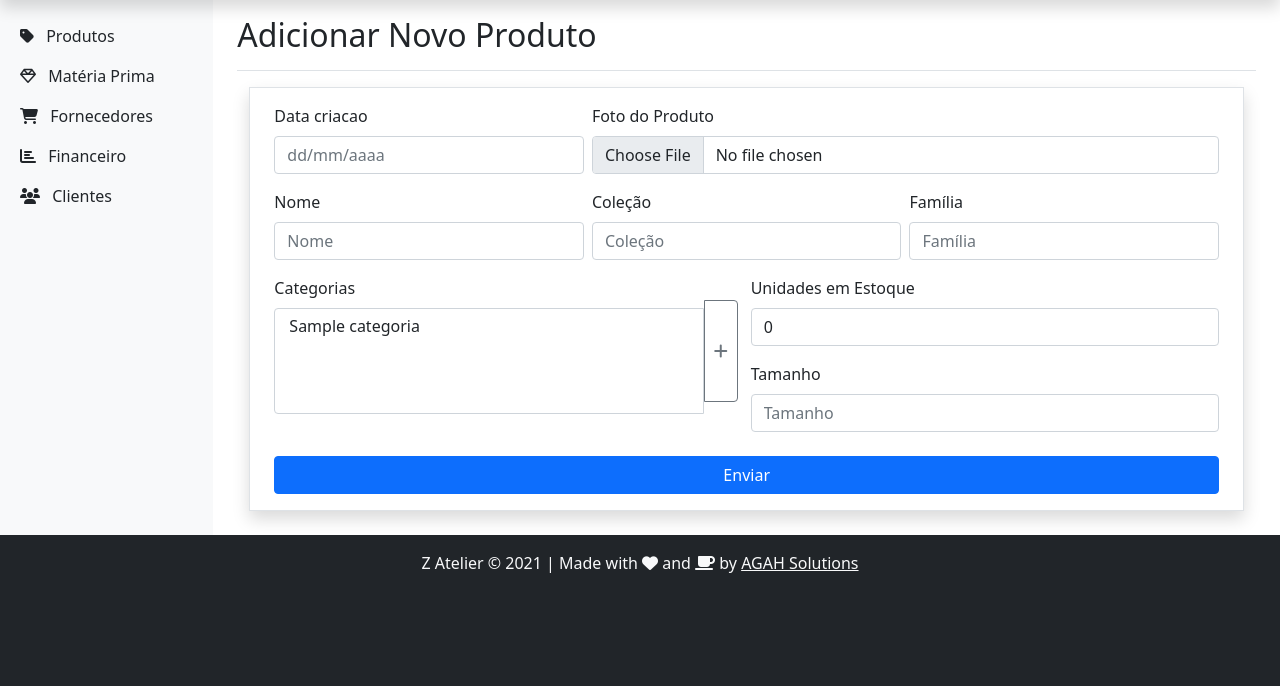
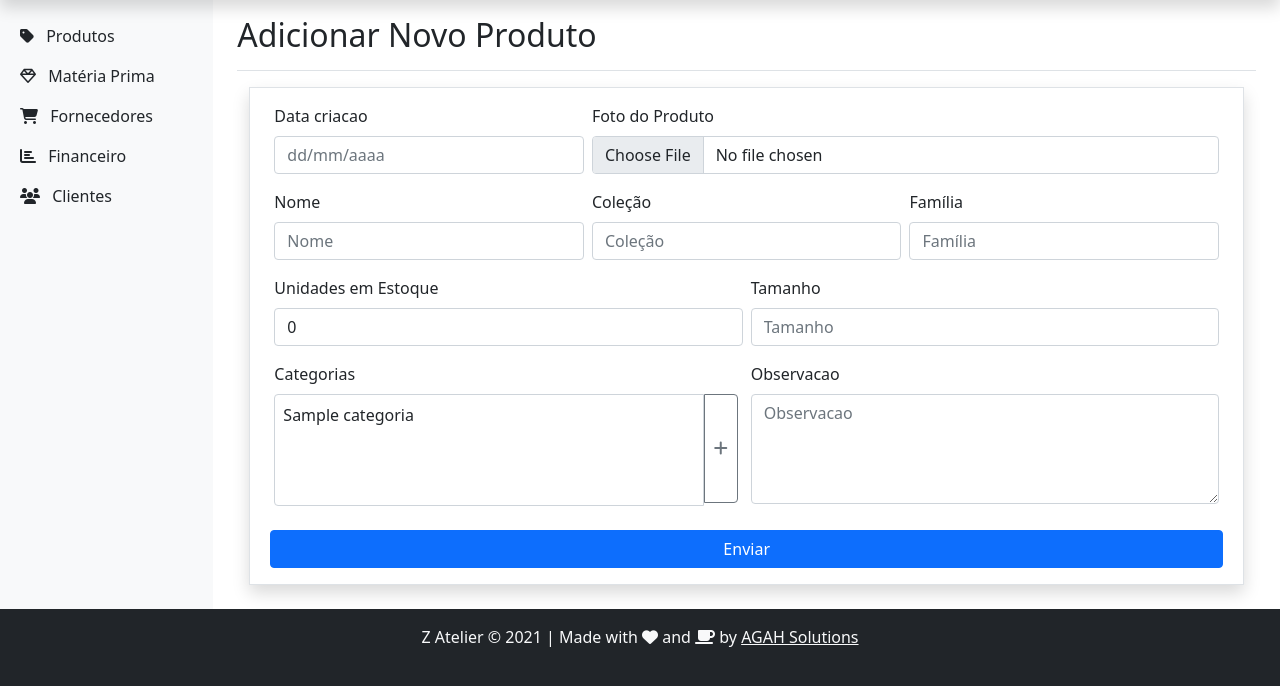
Before and after one commit to h-zanetti/jewelry-manager, a Django app: page /novo/ in a window 1280 px wide. Shown: the part 40-726 px from the top of the page. Run offline with Django 3.2, Linux system fonts and the light colour scheme; a user stored in the database is signed in; tables that the repository leaves empty hold one stand-in row (values such as "Sample post"); parts of the project's set-up code (start-up, migrations or seed data) failed here and were passed over; some libraries are stand-ins or nearby versions.

Commit message:
Adicionado campo de observação em Produtos

```diff
--- a/webdev/produtos/forms.py
+++ b/webdev/produtos/forms.py
@@ -16,7 +16,17 @@ class ProdutoForm(forms.ModelForm):
     categorias = forms.ModelMultipleChoiceField(
         queryset=Categoria.objects.all(),
         widget=forms.SelectMultiple(
-            attrs={'class': 'rounded-0 rounded-start'}
+            attrs={
+                'class': 'rounded-0 rounded-start',
+                'rows': "5",
+                'style': 'padding: 9px 6px;'
+            }
+        ),
+        required=False
+    )
+    observacao = forms.CharField(
+        widget=forms.Textarea(
+            attrs={'rows': "4"}
         ),
         required=False
     )
--- a/webdev/produtos/models.py
+++ b/webdev/produtos/models.py
@@ -41,6 +41,7 @@ class Produto(models.Model):
     nome = models.CharField(_('Nome'), max_length=150)
     colecao = models.CharField(_('Coleção'), max_length=150)
     familia = models.CharField(_('Família'), max_length=150, blank=True, null=True)
+    observacao = models.TextField(_('Observação'), blank=True, null=True)
     categorias = models.ManyToManyField(Categoria, verbose_name=_('Categorias'), blank=True)
     data_criacao = models.DateField(_('Data de Criação'), blank=True, null=True)
     unidades = models.IntegerField(_("Unidades em Estoque"), default=0)
--- a/webdev/produtos/templates/produtos/novo_produto.html
+++ b/webdev/produtos/templates/produtos/novo_produto.html
@@ -34,22 +34,28 @@
                 </div>
                 <div class="row gx-2">
                     <div class="col-lg-6">
+                        {% bootstrap_field form.unidades %}
+                    </div>
+                    <div class="col-lg-6">
+                        {% bootstrap_field form.tamanho %}
+                    </div>
+                </div>
+                <div class="row gx-2">
+                    <div class="col-lg-6">
                         <div class="row g-0">
                             <div class="col-11">
                                 {% bootstrap_field form.categorias %}
                             </div>
                             <div class="col-1">
-                                <a href="{% url 'produtos:nova_categoria' %}?next={{ request.path|urlencode }}" class="btn btn-outline-secondary rounded-0 rounded-end mt-4" style="padding: 38px 9px 38px 9px;">
+                                <a href="{% url 'produtos:nova_categoria' %}?next={{ request.path|urlencode }}" class="btn btn-outline-secondary rounded-0 rounded-end" style="padding: 41px 9px 42px 9px; margin-top: 32px;">
                                     <i class="fas fa-plus"></i>
                                 </a>
                             </div>
                         </div>
                     </div>
                     <div class="col-lg-6">
-                        {% bootstrap_field form.unidades %}
-                        {% bootstrap_field form.tamanho %}
+                        {% bootstrap_field form.observacao %}
                     </div>
-                </div>
                 <button type="submit" class="btn btn-primary w-100 mt-2">Enviar</button>
             </form>
         </div>
```
Also changed, not shown: webdev/produtos/templates/produtos/estoque_produtos.html (+9 -0 lines), webdev/produtos/tests/test_produtos_get.py (+9 -2 lines), webdev/fornecedores/migrations/0018_auto_20210524_1806.py (added), webdev/produtos/migrations/0008_produto_observacao.py (added), webdev/produtos/migrations/0009_auto_20210524_1809.py (added).
